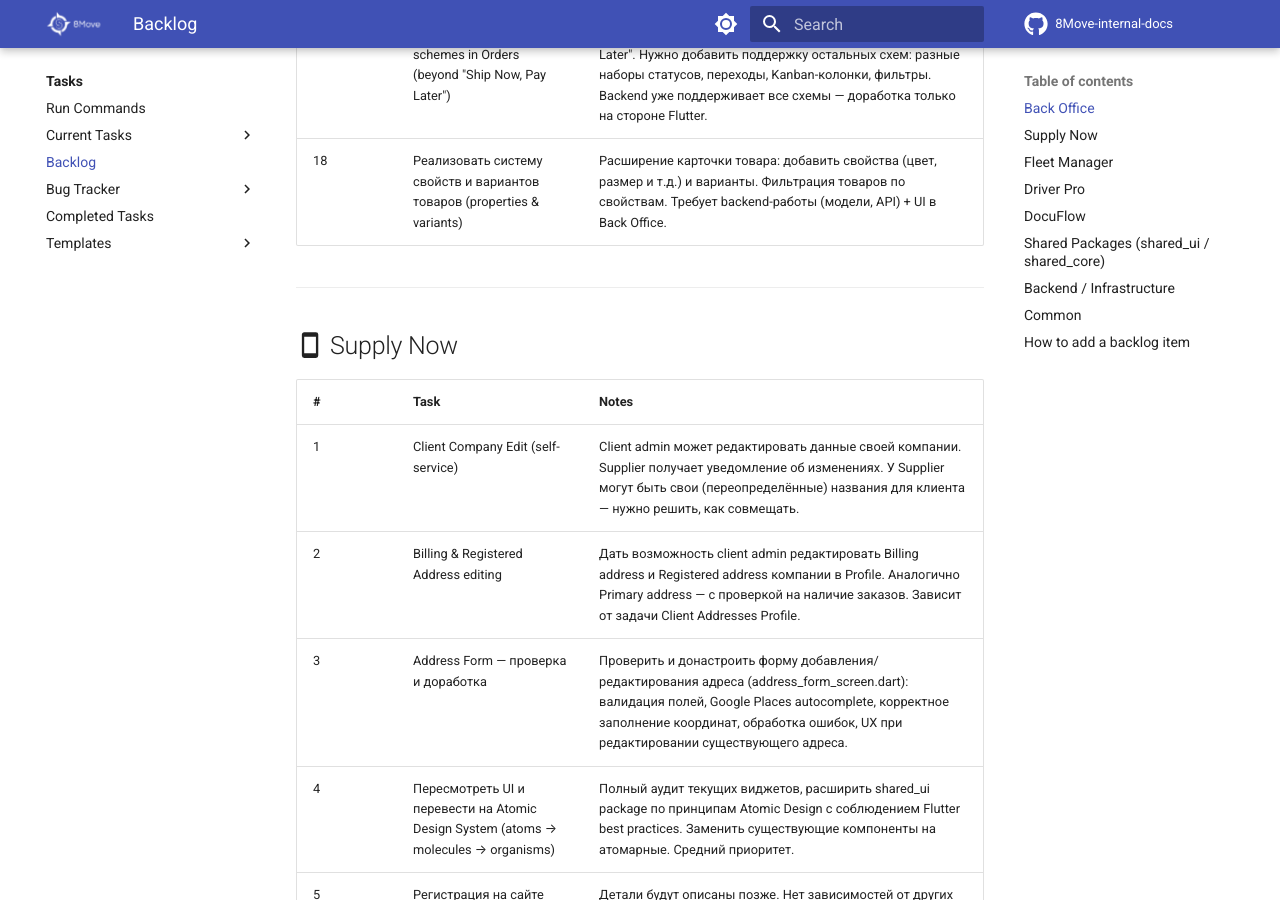
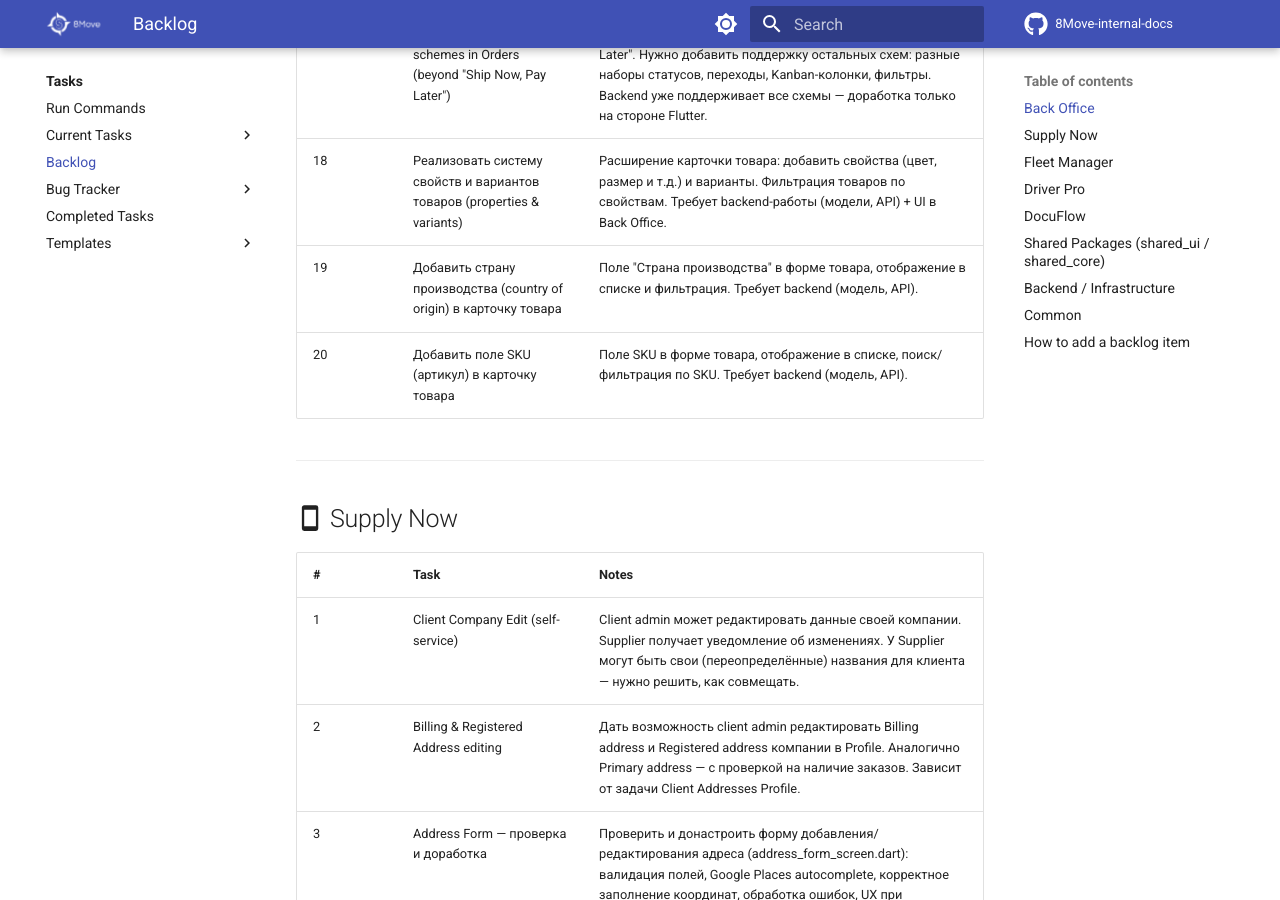
Before and after one commit to MaxShytov/8Move-internal-docs, an MkDocs documentation site: the page built from docs/tasks/backlog.md, in a window 1280 px wide and 900 px high, scrolled down 2915 px. Built offline with MkDocs 1.6.1 and Material for MkDocs 9.7.7, drawn with Linux system fonts in a browser that asks for light colours; comment, search, counter and statistics services are not loaded.

Commit message:
backlog: add country of origin and SKU fields to Back Office
Co-Authored-By: Claude Opus 4.6 <noreply@anthropic.com>

```diff
--- a/docs/tasks/backlog.md
+++ b/docs/tasks/backlog.md
@@ -29,6 +29,8 @@ Ideas and planned tasks that are not yet in active development. When a task move
 | 16 | Аудит и доработка экрана Profile: проанализировать текущий экран, добавить недостающие поля, полноценное редактирование | Только фронтенд — работать с полями, уже доступными в API. **Основные поля:** `id` (int, PK), `email` (string?, уникальный), `username` (string?, уникальный), `first_name` (string?), `last_name` (string?), `phone` (string?, уникальный), `avatar` (string?, URL S3), `description` (string?, max 256), `is_active` (bool), `is_superuser` (bool), `date_joined` (datetime), `current_client` (int?, FK), `preferred_language` (string, default 'en'). **Вложенный объект driver_profile:** `id` (int), `supplier_id` (int), `supplier_name` (string), `driver_license_number` (string?), `is_active` (bool). **Write-only при создании:** supplier, client. **Не экспонируются через API (не включать):** timezone, default_exhibition, email_signature, is_staff, groups, user_permissions. |
 | 17 | Support all fulfillment schemes in Orders (beyond "Ship Now, Pay Later") | Сейчас в Back Office обработана только схема "Ship Now, Pay Later". Нужно добавить поддержку остальных схем: разные наборы статусов, переходы, Kanban-колонки, фильтры. Backend уже поддерживает все схемы — доработка только на стороне Flutter. |
 | 18 | Реализовать систему свойств и вариантов товаров (properties & variants) | Расширение карточки товара: добавить свойства (цвет, размер и т.д.) и варианты. Фильтрация товаров по свойствам. Требует backend-работы (модели, API) + UI в Back Office. |
+| 19 | Добавить страну производства (country of origin) в карточку товара | Поле "Страна производства" в форме товара, отображение в списке и фильтрация. Требует backend (модель, API). |
+| 20 | Добавить поле SKU (артикул) в карточку товара | Поле SKU в форме товара, отображение в списке, поиск/фильтрация по SKU. Требует backend (модель, API). |
 
 ---
 
```
